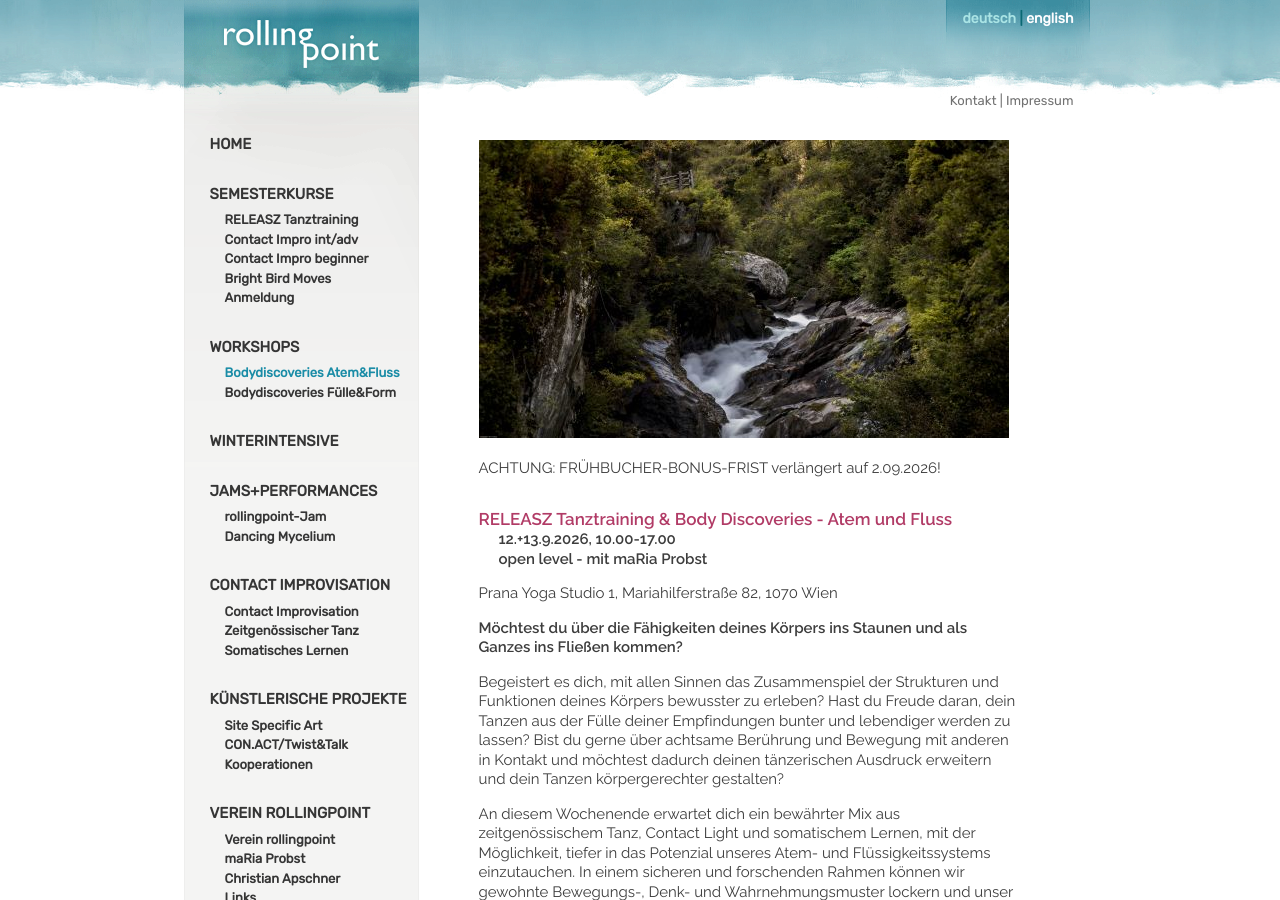
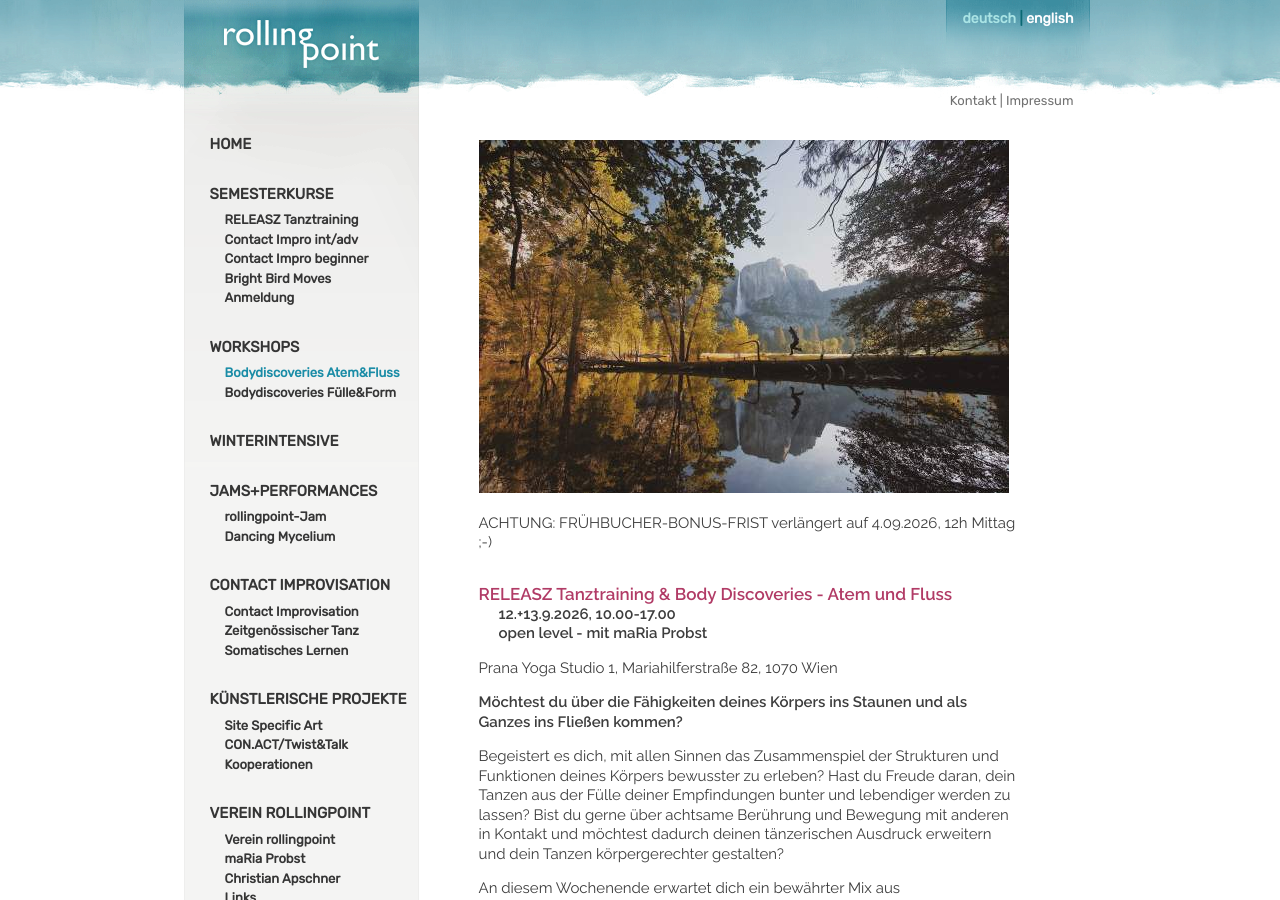
Before and after one commit to manulari/rollingpointat, a Jekyll site: the page built from _pages_de/ws1.md, in a window 1280 px wide and 900 px high. Built offline with Jekyll 4.4.1, drawn with Linux system fonts in a browser that asks for light colours; comment, search, counter and statistics services are not loaded.

Commit message:
Update page (de) “ws1”

```diff
--- a/_pages_de/ws1.md
+++ b/_pages_de/ws1.md
@@ -3,11 +3,11 @@ permalink: /WS1
 title: Bodydiscoveries Atem&Fluss
 language: de
 ---
-![](/assets/uploads/denfran-flow-4539988_kleiner.jpg)
+![](/assets/uploads/stocksnap-trees-2560394_klein.jpg)
 
 <div class="named-anchor" id="#WS1"></div>
 
-ACHTUNG: FRÜHBUCHER-BONUS-FRIST verlängert auf 2.09.2026!
+ACHTUNG: FRÜHBUCHER-BONUS-FRIST verlängert auf 4.09.2026, 12h Mittag ;-)
 
 <!--StartFragment-->
 
```
Also changed, not shown: assets/uploads/stocksnap-trees-2560394_klein.jpg (added).
